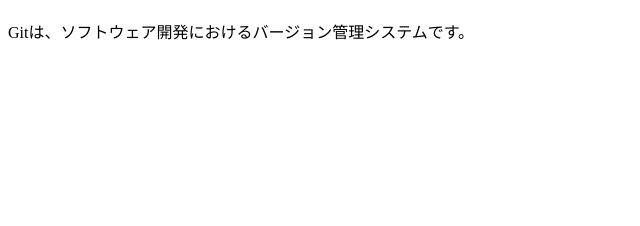
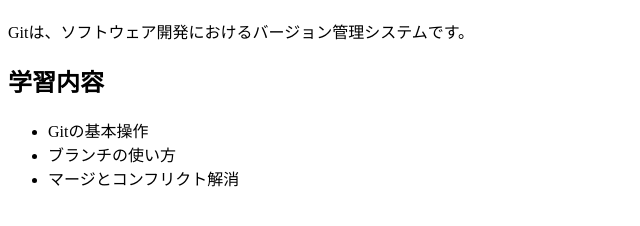
Before and after one commit to milkwalking/20250625, a plain HTML site: page index.html in a window 1280 px wide. Shown: the part 70-296 px from the top of the page, without its empty margins (0-640 px from the left). Drawn offline with Linux system fonts and the light colour scheme.

Commit message:
HTMLに学習内容を追加

```diff
--- a/index.html
+++ b/index.html
@@ -8,5 +8,13 @@
 <body>
     <h1>Gitの学習を行っています</h1>
     <p>Gitは、ソフトウェア開発におけるバージョン管理システムです。</p>
+    <div class="container">
+        <h2>学習内容</h2>
+        <ul>
+            <li>Gitの基本操作</li>
+            <li>ブランチの使い方</li>
+            <li>マージとコンフリクト解消</li>
+        </ul>
+    </div>
 </body>
 </html>
```
